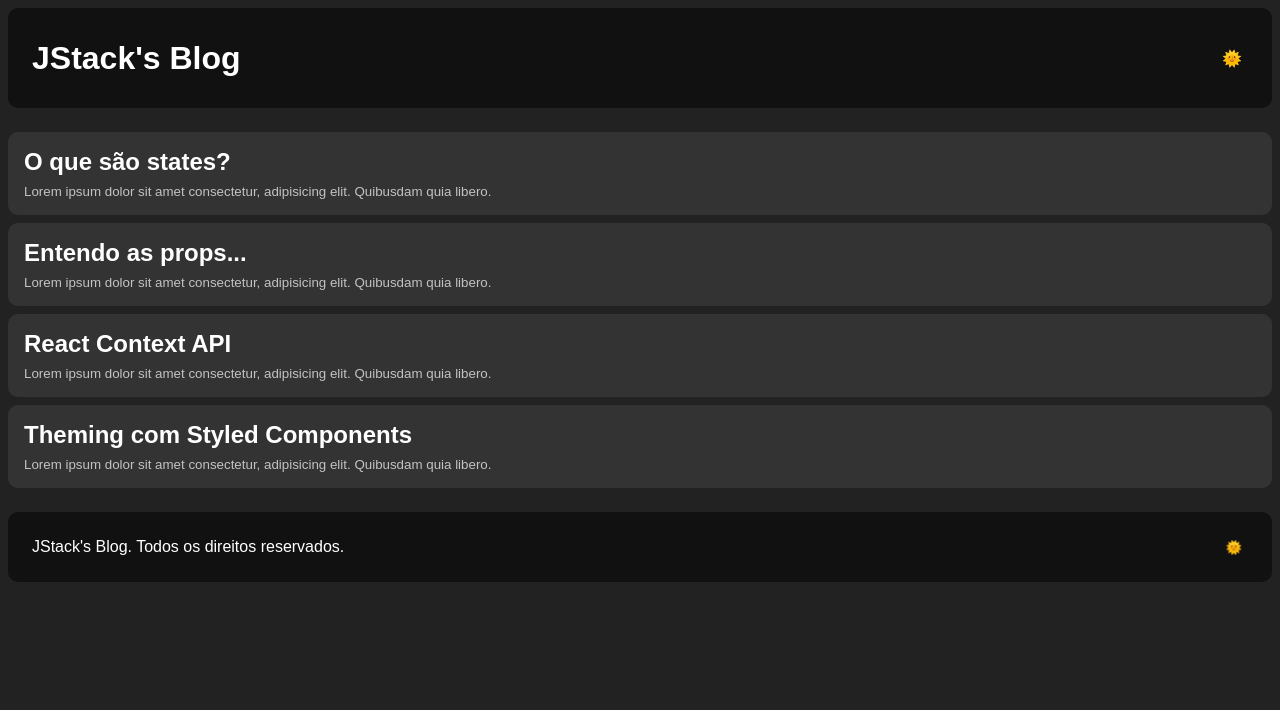
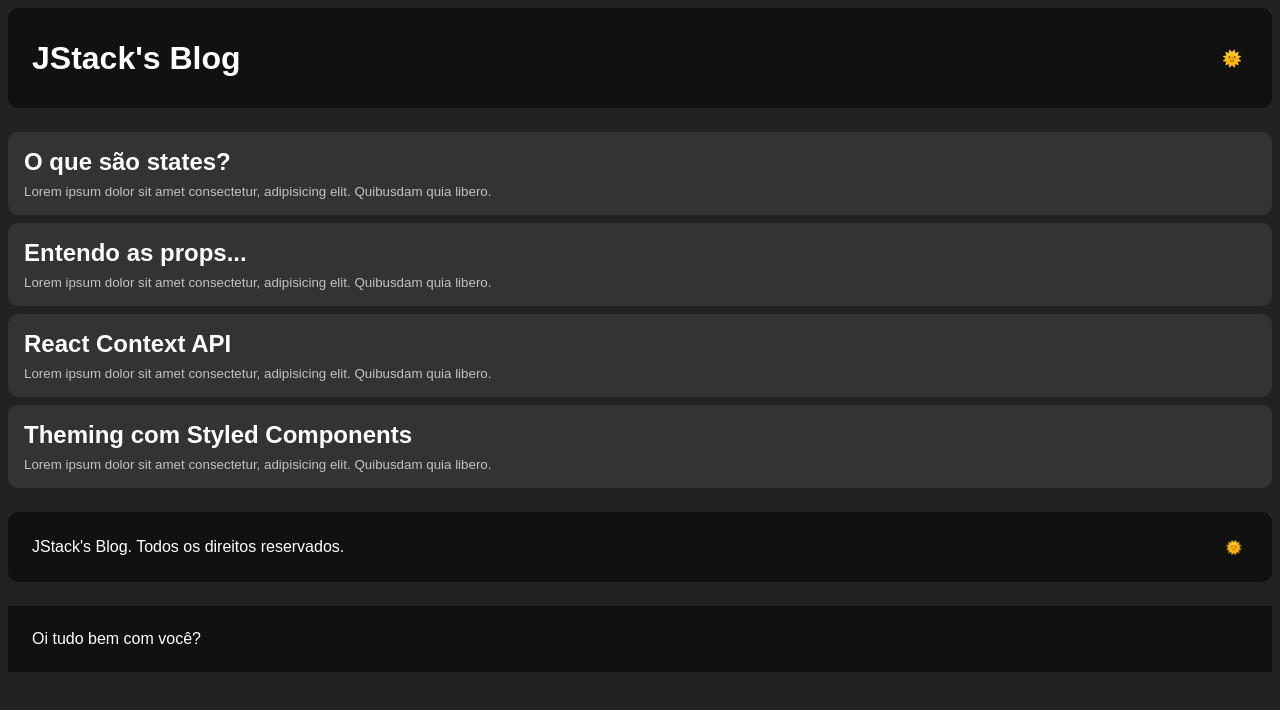
Before and after one commit to Sans-arch/react-fundamentos, a React app: page / in a window 1280 px wide. Shown: the top 710 px of the page. Built offline with nearby package versions, Linux system fonts and the light colour scheme.

Commit message:
Add useTheme() to get the theme object with all properties

```diff
--- a/src/components/Layout/index.js
+++ b/src/components/Layout/index.js
@@ -1,15 +1,28 @@
 import React from 'react';
+import { useTheme } from 'styled-components';
 
 import Header from '../Header';
 import PostsList from '../PostsList';
 import Footer from '../Footer';
 
 export default function Layout({ onToggleTheme, selectedTheme }) {
+  // Acessando os valores do tema através do useTheme() que retorna o objeto
+  // com os dados do tema
+  const theme = useTheme();
+
   return (
     <>
       <Header onToggleTheme={onToggleTheme} selectedTheme={selectedTheme} />
       <PostsList />
       <Footer onToggleTheme={onToggleTheme} selectedTheme={selectedTheme} />
+
+      <div style={{
+        marginTop: 24,
+        backgroundColor: theme.footerBackgroundColor,
+        padding: 24,
+      }}>
+        Oi tudo bem com você?
+      </div>
     </>
   );
 }
```
